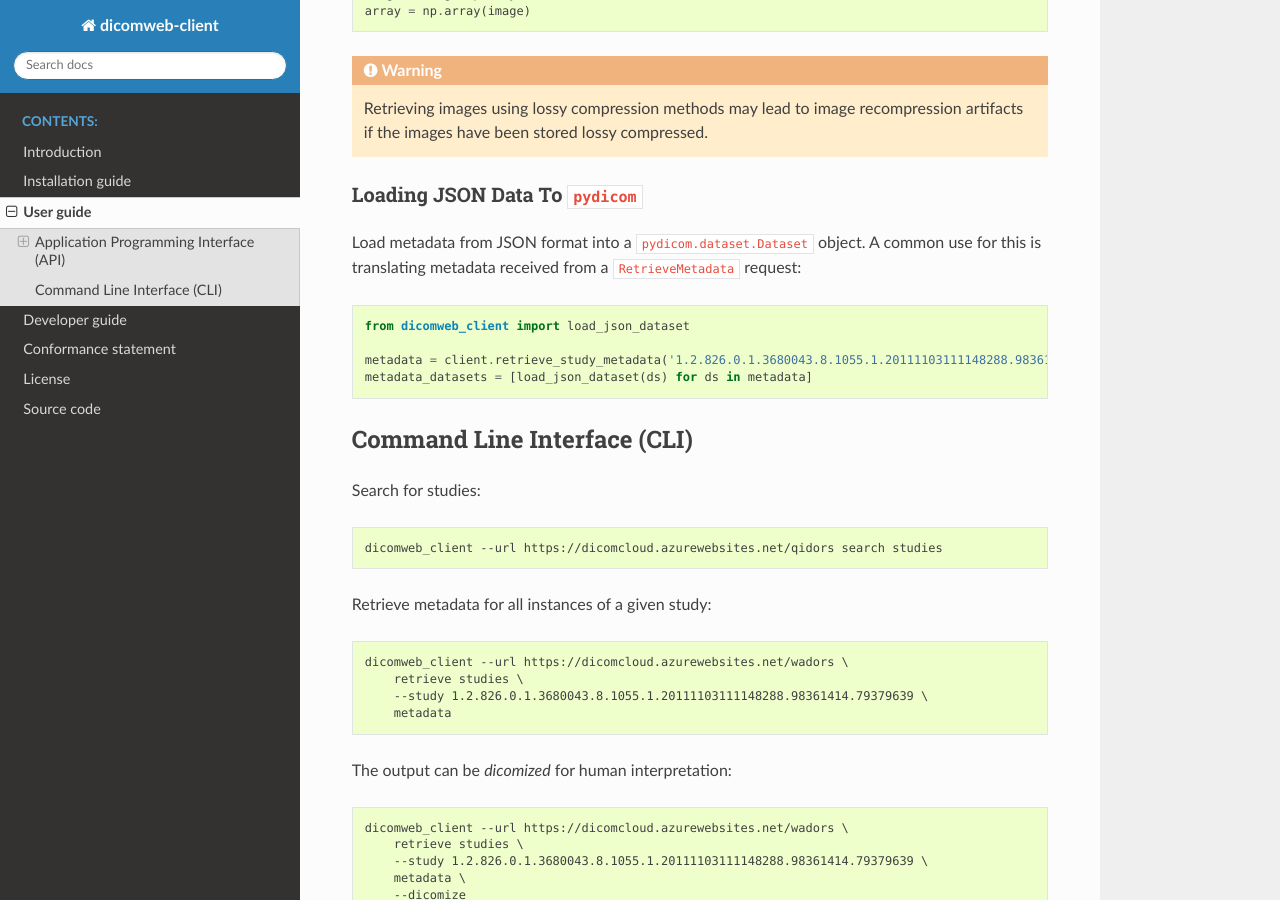
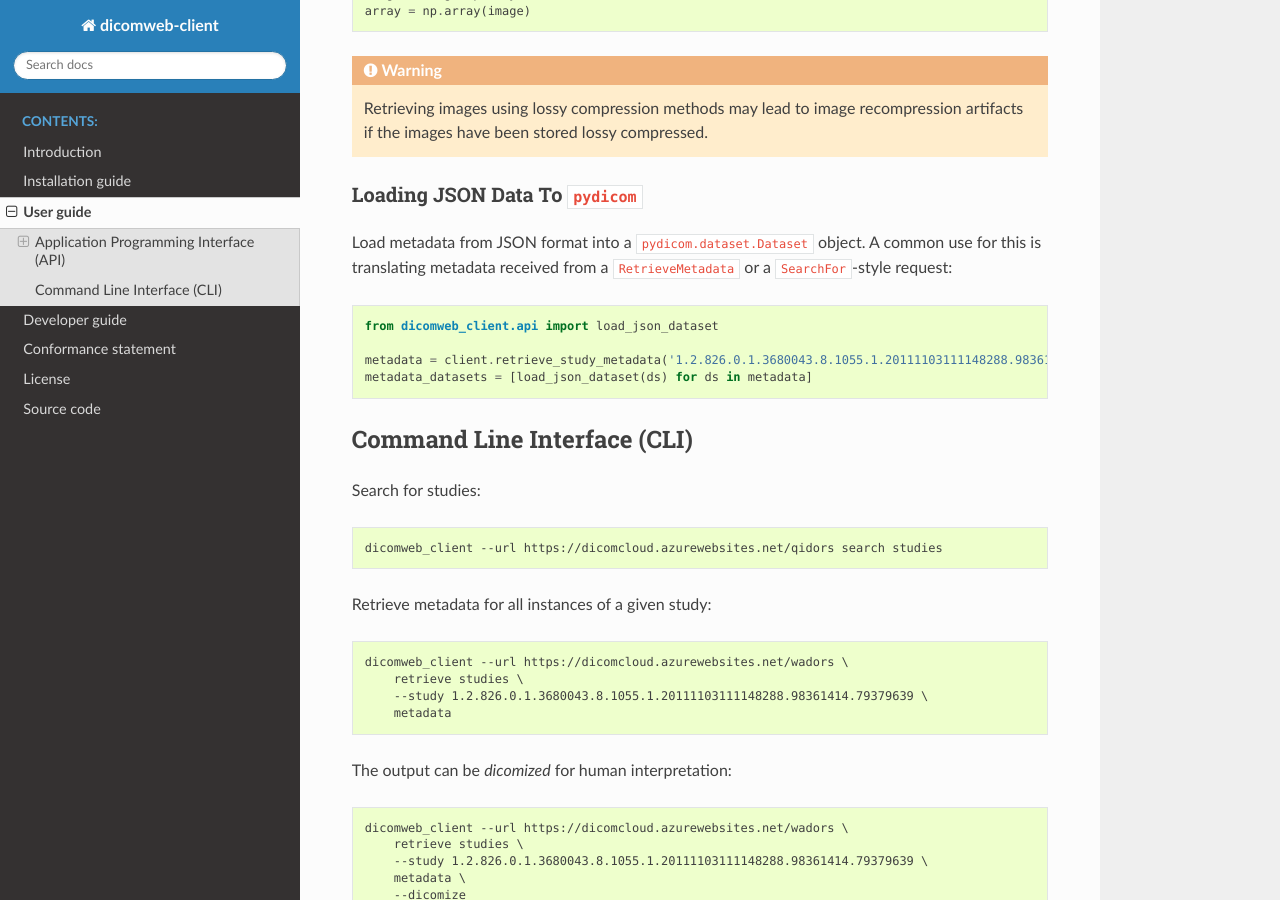
Before and after one commit to ImagingDataCommons/dicomweb-client, a Sphinx documentation site: the page built from docs/usage.rst, in a window 1280 px wide and 900 px high, scrolled down 7948 px. Built offline with Sphinx 7.4.7 and the Read the Docs theme 2.0.0, drawn with Linux system fonts in a browser that asks for light colours.

Commit message:
Fix import line in load_json_dataset documentation and add reference to SearchFor requests in the description

```diff
--- a/docs/usage.rst
+++ b/docs/usage.rst
@@ -473,11 +473,11 @@ Loading JSON Data To ``pydicom``
 ++++++++++++++++++++++++++++++++
 
 Load metadata from JSON format into a ``pydicom.dataset.Dataset`` object.
-A common use for this is translating metadata received from a ``RetrieveMetadata`` request:
+A common use for this is translating metadata received from a ``RetrieveMetadata`` or a ``SearchFor``-style request:
 
 .. code-block:: python
 
-    from dicomweb_client import load_json_dataset
+    from dicomweb_client.api import load_json_dataset
 
     metadata = client.retrieve_study_metadata('1.2.826.0.1.3680043.8.1055.1.20111103111148288.98361414.79379639')
     metadata_datasets = [load_json_dataset(ds) for ds in metadata]
```
